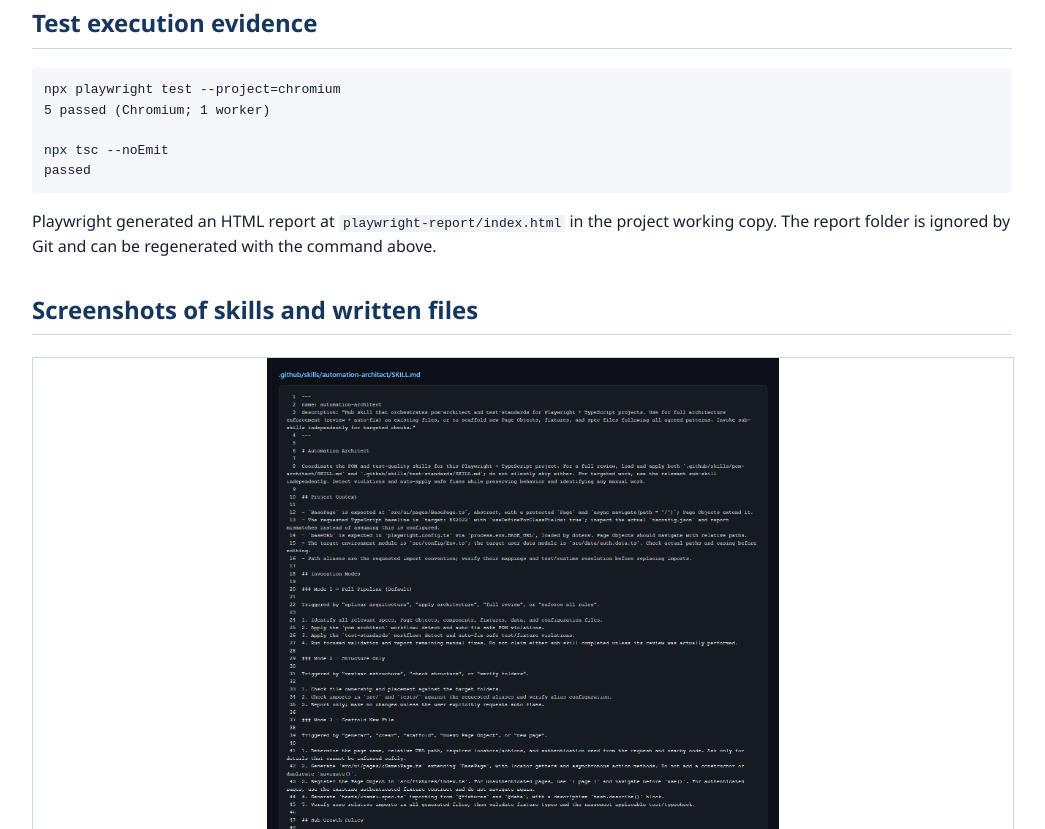
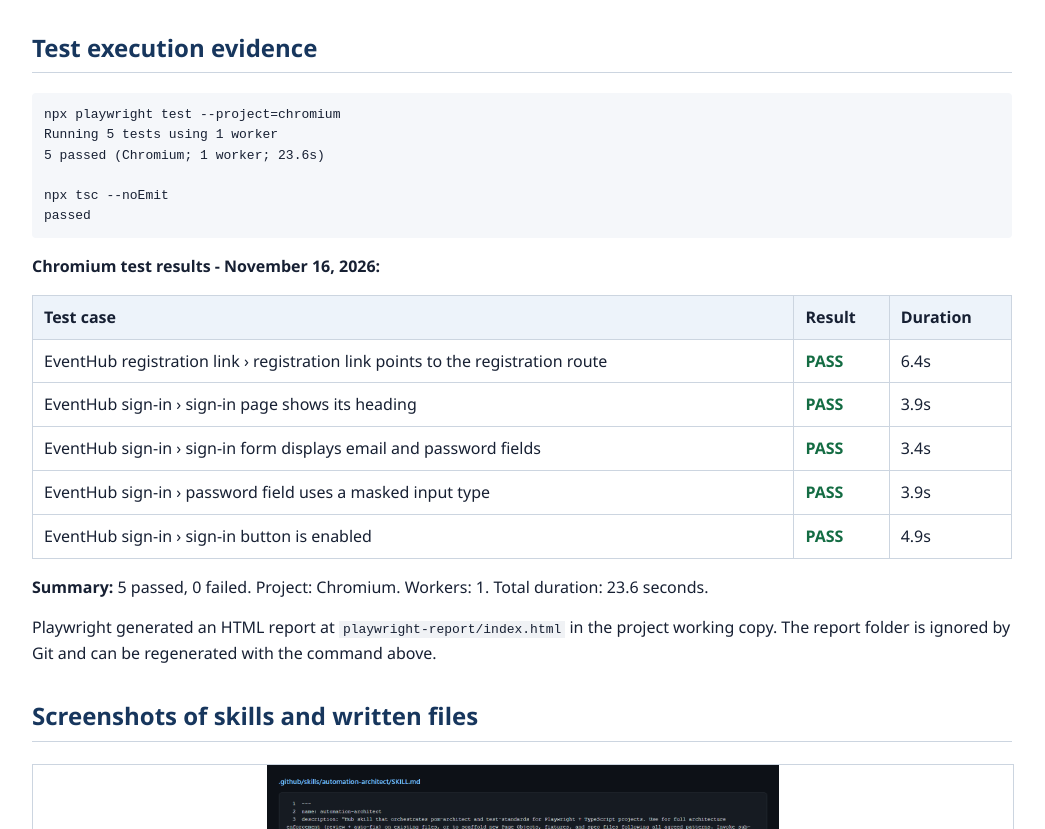
Before and after one commit to nic046/Web-Aplication-First-Test-Case, a website: page docs/skill-execution-evidence.html in a window 1280 px wide. Shown: the part 1971-2800 px from the top of the page, without its empty margins (118-1163 px from the left). Drawn offline with Linux system fonts and the light colour scheme.

Commit message:
docs: add branch and test execution results
Co-authored-by: Copilot <223556219+Copilot@users.noreply.github.com>

```diff
--- a/docs/skill-execution-evidence.html
+++ b/docs/skill-execution-evidence.html
@@ -32,7 +32,8 @@
     <p><strong>Project:</strong> WEB_AUTOMATION_2026<br>
       <strong>Execution date:</strong> November 16, 2026<br>
       <strong>Repository:</strong>
-      <a href="https://github.com/nic046/Web-Aplication-First-Test-Case">nic046/Web-Aplication-First-Test-Case</a>
+      <a href="https://github.com/nic046/Web-Aplication-First-Test-Case">nic046/Web-Aplication-First-Test-Case</a><br>
+      <strong>Git branch:</strong> main
     </p>
 
     <h2>Before and after</h2>
@@ -108,10 +109,23 @@
 
     <h2>Test execution evidence</h2>
     <pre>npx playwright test --project=chromium
-5 passed (Chromium; 1 worker)
+Running 5 tests using 1 worker
+5 passed (Chromium; 1 worker; 23.6s)
 
 npx tsc --noEmit
 passed</pre>
+    <p><strong>Chromium test results - November 16, 2026:</strong></p>
+    <table>
+      <thead><tr><th>Test case</th><th>Result</th><th>Duration</th></tr></thead>
+      <tbody>
+        <tr><td>EventHub registration link › registration link points to the registration route</td><td class="status">PASS</td><td>6.4s</td></tr>
+        <tr><td>EventHub sign-in › sign-in page shows its heading</td><td class="status">PASS</td><td>3.9s</td></tr>
+        <tr><td>EventHub sign-in › sign-in form displays email and password fields</td><td class="status">PASS</td><td>3.4s</td></tr>
+        <tr><td>EventHub sign-in › password field uses a masked input type</td><td class="status">PASS</td><td>3.9s</td></tr>
+        <tr><td>EventHub sign-in › sign-in button is enabled</td><td class="status">PASS</td><td>4.9s</td></tr>
+      </tbody>
+    </table>
+    <p><strong>Summary:</strong> 5 passed, 0 failed. Project: Chromium. Workers: 1. Total duration: 23.6 seconds.</p>
     <p>Playwright generated an HTML report at <code>playwright-report/index.html</code> in the
       project working copy. The report folder is ignored by Git and can be regenerated with the
       command above.</p>
```
Also changed, not shown: 2 other files.
